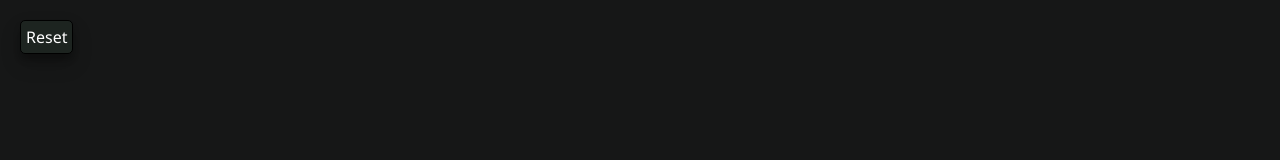
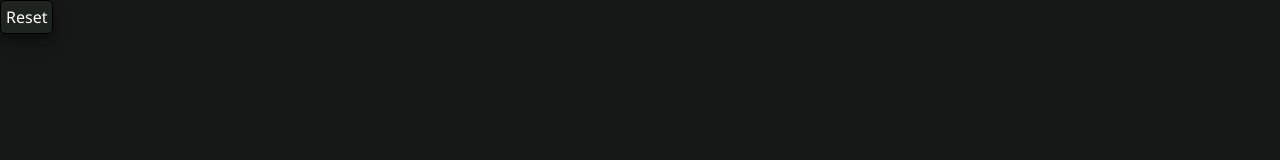
Before and after one commit to paxbun/actin-filament-sim, a React (Create React App) app: page / in a window 1280 px wide. Shown: the top 160 px of the page. Built offline with nearby package versions, Linux system fonts and the light colour scheme.

Commit message:
➕ Add Button class

```diff
--- /dev/null
+++ b/src/Button.scss
@@ -0,0 +1,10 @@
+@import "./Display.scss";
+
+.display-ui-btn:hover {
+  background-color: $display-ui-bgr-faded;
+}
+
+.display-ui-btn:active {
+  transform: scale(0.95);
+  box-shadow: 0 3px 6px rgba(0, 0, 0, 0.16), 0 3px 6px rgba(0, 0, 0, 0.23);
+}
--- /dev/null
+++ b/src/Button.tsx
@@ -0,0 +1,25 @@
+import React from "react";
+import "./Button.scss";
+
+/**
+ * properties used by `Button`
+ */
+export interface IButtonProperties {
+  /**
+   * invoked when the button is clicked
+   */
+  onClick: () => void;
+}
+
+/**
+ * represents a button
+ */
+export default class Button extends React.Component<IButtonProperties> {
+  public render() {
+    return (
+      <div className="display-ui display-ui-btn" onClick={this.props.onClick}>
+        {this.props.children}
+      </div>
+    );
+  }
+}
--- a/src/Display.scss
+++ b/src/Display.scss
@@ -1,17 +1,20 @@
+$display-ui-bgr: rgba(#3b5948, 0.2);
+$display-ui-bgr-faded: rgba(#353d35, 0.2);
+
+.display {
+  position: relative;
+  display: inline-block;
+  color: white;
+}
+
 .display-ui {
   padding: 5px;
+  position: relative;
   border-radius: 5px;
   border: 1px solid black;
-  background-color: rgba(#3b5948, 0.2);
+  background-color: $display-ui-bgr;
   box-shadow: 0 10px 20px rgba(0, 0, 0, 0.19), 0 6px 6px rgba(0, 0, 0, 0.23);
-  transition: margin 0.2s;
+  transition: transform 0.2s;
+  z-index: 2000;
+  display: inline-block;
 }
-
-.display-ui-btn:hover {
-  background-color: rgba(#353d35, 0.2);
-}
-
-.display-ui-btn:active {
-  transform: scale(0.95);
-  box-shadow: 0 3px 6px rgba(0, 0, 0, 0.16), 0 3px 6px rgba(0, 0, 0, 0.23);
-}
--- a/src/Display.tsx
+++ b/src/Display.tsx
@@ -1,6 +1,7 @@
 import React from "react";
 import ISimulation, { IStatistics } from "./Simulation";
 import "./Display.scss";
+import Button from "./Button";
 
 /**
  * properties used by `Display`
@@ -87,9 +88,8 @@ export default class Display extends React.Component<
   public render() {
     return (
       <div
+        className="display"
         style={{
-          position: "relative",
-          display: "inline-block",
           width: `${this.props.width}px`,
           height: `${this.props.height}px`,
         }}
@@ -99,6 +99,7 @@ export default class Display extends React.Component<
           width={this.props.width}
           height={this.props.height}
           style={{
+            position: "absolute",
             left: "0px",
             top: "0px",
             width: "100%",
@@ -109,15 +110,8 @@ export default class Display extends React.Component<
             this.props.simulation.add([event.clientX, event.clientY]);
           }}
         />
-        <div
-          className="display-ui display-ui-btn"
-          style={{
-            position: "absolute",
-            left: "20px",
-            top: "20px",
-            color: "white",
-          }}
-          onClick={(event) => {
+        <Button
+          onClick={() => {
             this.setState({
               statistics: [],
             });
@@ -125,7 +119,7 @@ export default class Display extends React.Component<
           }}
         >
           Reset
-        </div>
+        </Button>
       </div>
     );
   }
@@ -183,6 +177,5 @@ export default class Display extends React.Component<
     if (statistics.length > 20) {
       statistics.splice(0, 1);
     }
-    console.log(statistics);
   }
 }
```
